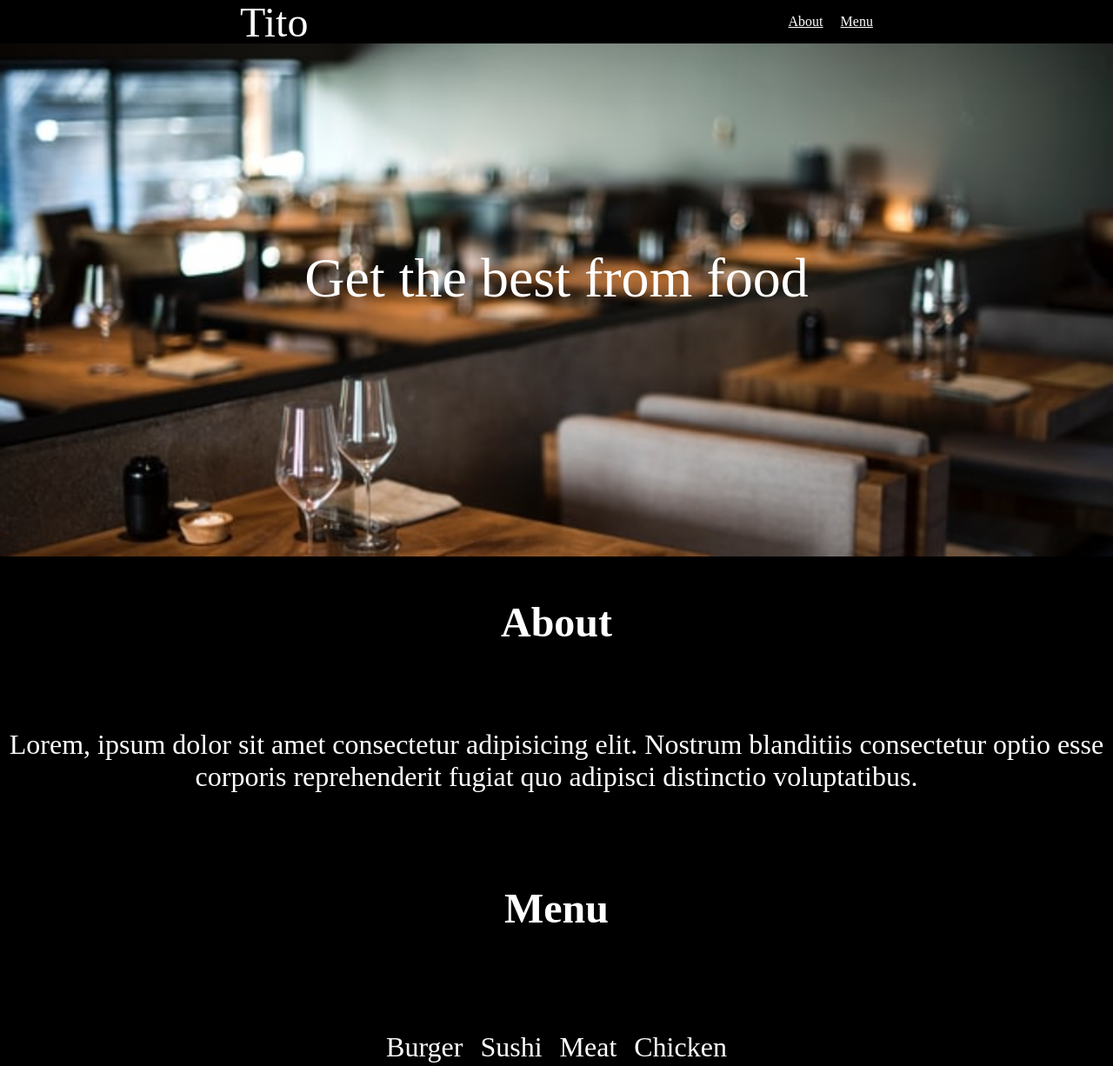
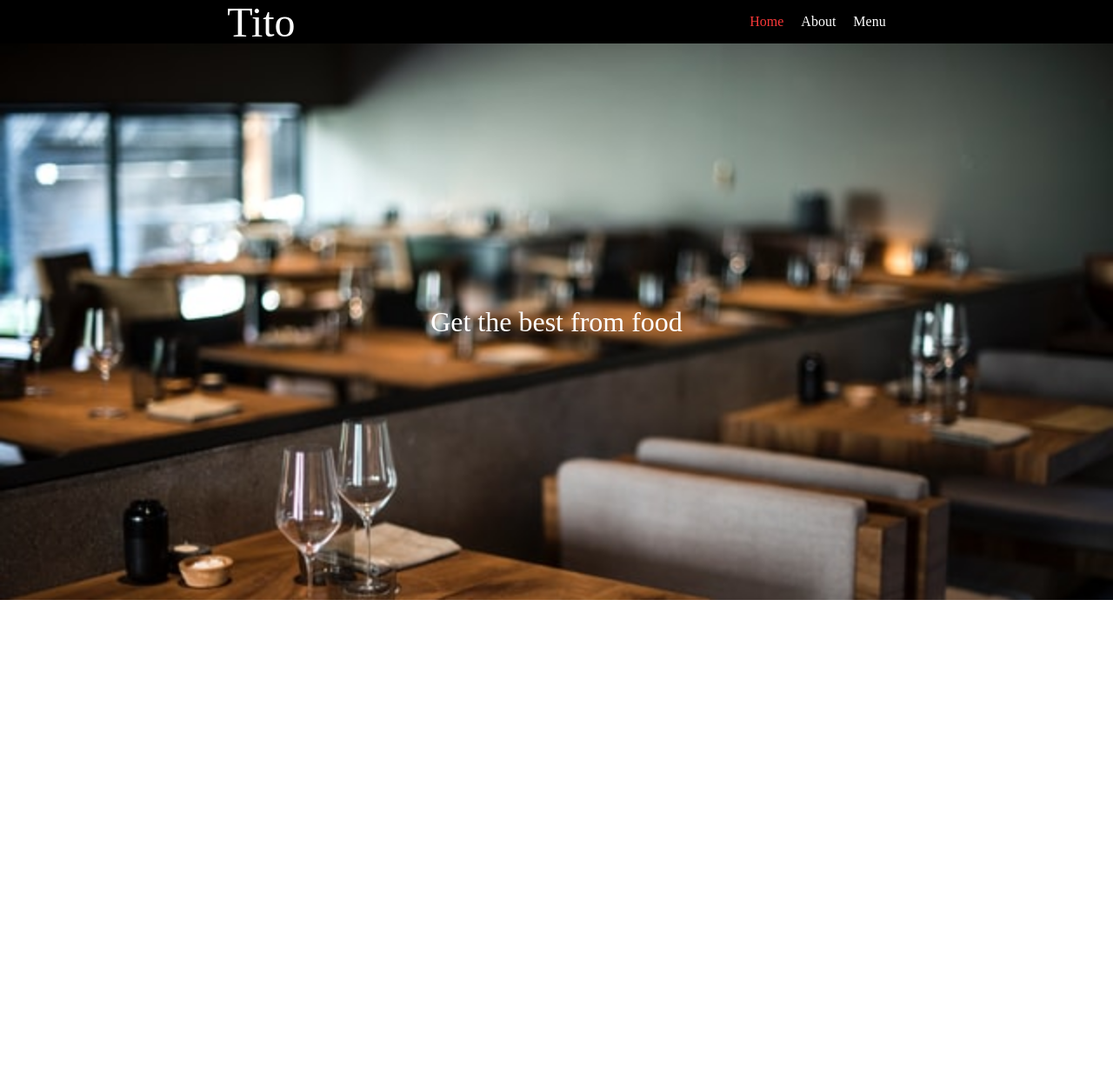
Before and after one commit to ammarkandel/Restaurant-Page, a website built with webpack: page src/template.html in a window 1280 px wide. Shown: the whole page at 87% size. After the commit the page ends 800 px from the top, so only its background shows below. Built offline with nearby package versions, Linux system fonts and the light colour scheme.

Commit message:
Add header content

```diff
--- a/src/app/app.js
+++ b/src/app/app.js
@@ -1,4 +1,3 @@
 import './components/navbar';
 import './components/header';
-import './components/about';
-import './components/menu';
+import './components/content';
--- a/src/app/components/about.js
+++ /dev/null
@@ -1,13 +0,0 @@
-const aboutSection = document.createElement('section');
-const aboutTitle = document.createElement('h1');
-const description = document.createElement('p');
-
-aboutSection.setAttribute('id', 'about');
-
-aboutTitle.textContent = 'About';
-aboutSection.appendChild(aboutTitle);
-
-description.textContent = 'Lorem, ipsum dolor sit amet consectetur adipisicing elit. Nostrum blanditiis consectetur optio esse corporis reprehenderit fugiat quo adipisci distinctio voluptatibus.';
-aboutSection.appendChild(description);
-
-document.body.appendChild(aboutSection);
--- /dev/null
+++ b/src/app/components/content.js
@@ -0,0 +1,28 @@
+const aboutLink = document.getElementById('about');
+const menuLink = document.getElementById('menu');
+const homeLink = document.getElementById('home');
+const content = document.getElementById('display-content');
+import defaultText from './header';
+
+
+menuLink.addEventListener('click', ()=> {
+  menuLink.className = 'active';
+  aboutLink.className = '';
+  homeLink.className = '';
+  content.textContent = 'Lorem ipsum adipisicing elit. Dolor sit amet consectetur voluptates iste qui in.';
+});
+
+aboutLink.addEventListener('click', ()=> {
+  menuLink.className = '';
+  homeLink.className = '';
+  aboutLink.className = 'active';
+  content.textContent = 'Lorem ipsum dolor sit amet consectetur adipisicing elit. Voluptates iste qui in, voluptatem autem sapiente ullam dolor dolores placeat nesciunt!';
+});
+
+homeLink.className = 'active';
+homeLink.addEventListener('click', ()=> {
+  aboutLink.className = '';
+  menuLink.className = '';
+  homeLink.className = 'active';
+  content.textContent = defaultText;
+});
--- a/src/app/components/header.js
+++ b/src/app/components/header.js
@@ -1,5 +1,7 @@
 const header = document.createElement('header');
+const defaultText = 'Get the best from food';
+header.setAttribute('id', 'display-content');
+header.textContent = defaultText;
+document.body.appendChild(header);
 
-header.textContent = 'Get the best from food';
-
-document.body.appendChild(header);
+export default defaultText;
--- a/src/app/components/menu.js
+++ /dev/null
@@ -1,17 +0,0 @@
-const menuSection = document.createElement('section');
-const menuTitle = document.createElement('h1');
-const menuDetails = document.createElement('ul');
-const menuContent = ['burger', 'sushi', 'meat', 'chicken'];
-
-menuSection.setAttribute('id', 'menu');
-menuTitle.textContent = 'Menu';
-menuSection.appendChild(menuTitle);
-
-for (let i = 0; i < menuContent.length; i += 1) {
-  const li = document.createElement('li');
-  li.textContent = menuContent[i];
-  menuDetails.appendChild(li);
-}
-
-menuSection.appendChild(menuDetails);
-document.body.appendChild(menuSection);
--- a/src/app/components/navbar.js
+++ b/src/app/components/navbar.js
@@ -1,12 +1,12 @@
 const nav = document.createElement('nav');
 const div = document.createElement('div');
 const ul = document.createElement('ul');
-const aContent = ['about', 'menu'];
+const aContent = ['home','about', 'menu'];
 
 for (let i = 0; i < aContent.length; i += 1) {
   const a = document.createElement('a');
   const li = document.createElement('li');
-  a.setAttribute('href', `#${aContent[i]}`);
+  a.setAttribute('id', `${aContent[i]}`);
   a.textContent = aContent[i];
   li.appendChild(a);
   ul.appendChild(li);
--- a/src/index.scss
+++ b/src/index.scss
@@ -11,8 +11,6 @@ nav {
   display: flex;
   justify-content: space-around;
   align-items: center;
-  position: fixed;
-  width: 100%;
 }
 
 li {
@@ -33,21 +31,14 @@ header {
   height: 40rem;
   background: url("./assets/header-img.jpg") no-repeat;
   background-size: cover;
-  font-size: 4rem;
+  font-size: 2rem;
   text-align: center;
   display: flex;
   justify-content: center;
   align-items: center;
+  padding: 30px;
 }
 
-#about,
-#menu {
-  height: 20rem;
-  text-align: center;
-  background-color: black;
-  font-size: 2rem;
-  display: flex;
-  flex-direction: column;
-  justify-content: space-around;
-  align-items: center;
+.active {
+  color: rgb(248, 56, 56);
 }
```
Also changed, not shown: dist/index.html, 4 other files.
